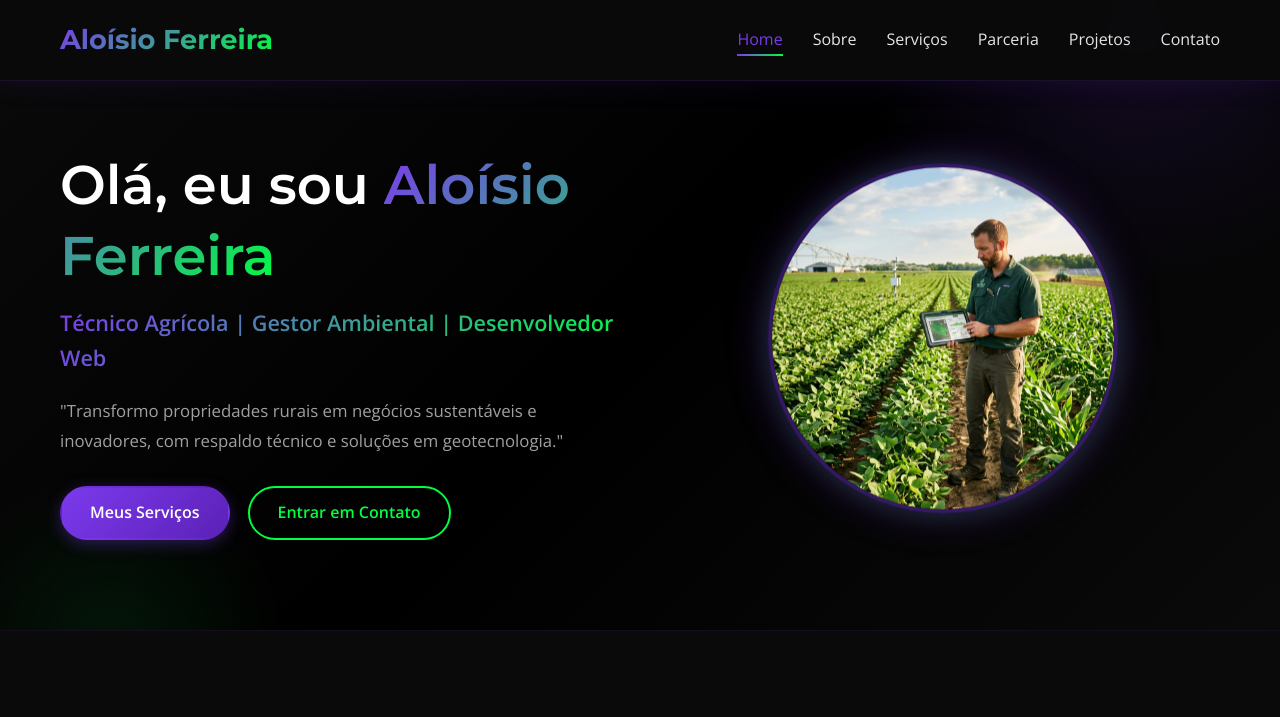
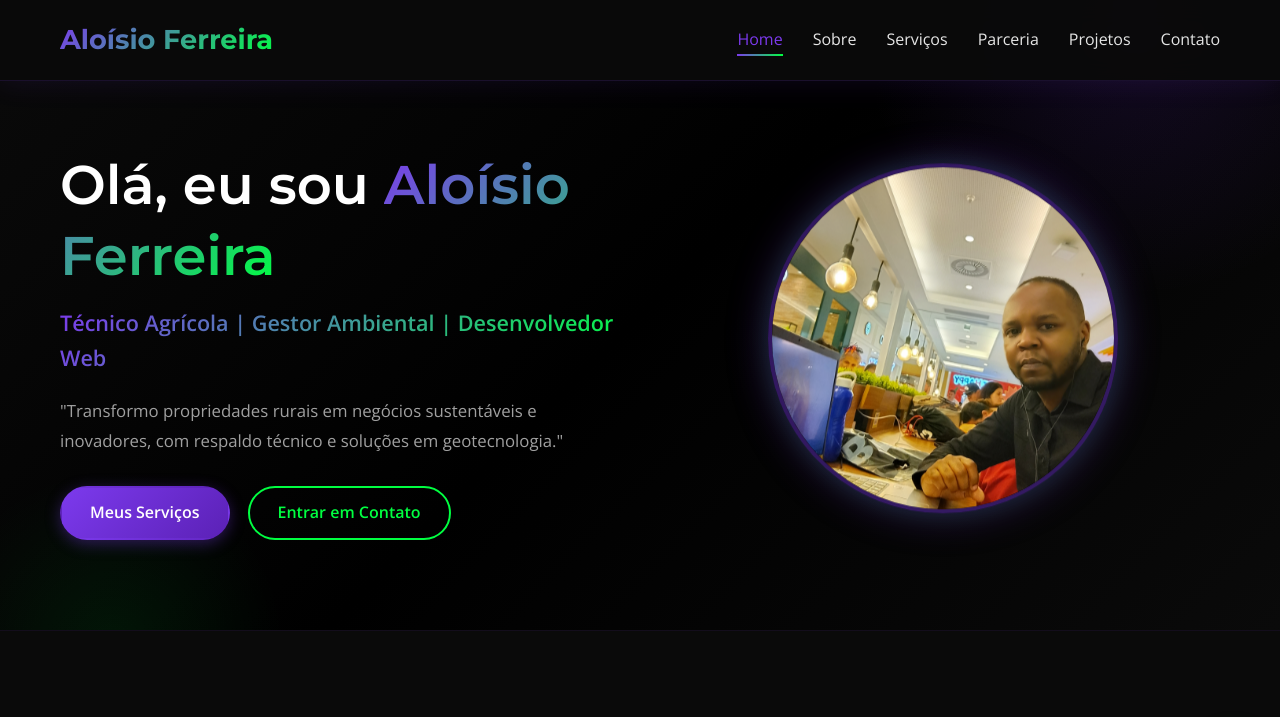
Before and after one commit to aloisioa1m/registro-tecnico, a plain HTML site: page index.html in a window 1280 px wide. Shown: the top 717 px of the page. Drawn offline with nearby package versions, Linux system fonts and the light colour scheme.

Commit message:
feat: troca imagem do banner pela foto do Aloisio

```diff
--- a/index.html
+++ b/index.html
@@ -52,7 +52,7 @@
             </div>
 
             <div class="hero-image">
-                <img src="assents/images/hero_agronomo_1781607107049.png" alt="Aloísio Ferreira" class="image-placeholder">
+                <img src="assents/images/aloisio.jpg" alt="Aloísio Ferreira" class="image-placeholder">
             </div>
         </div>
     </section>
```
